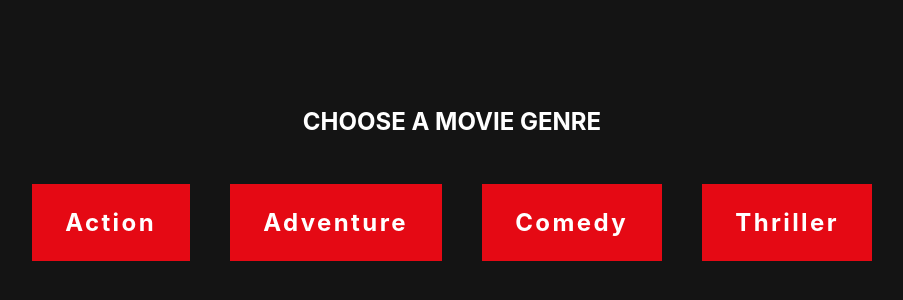
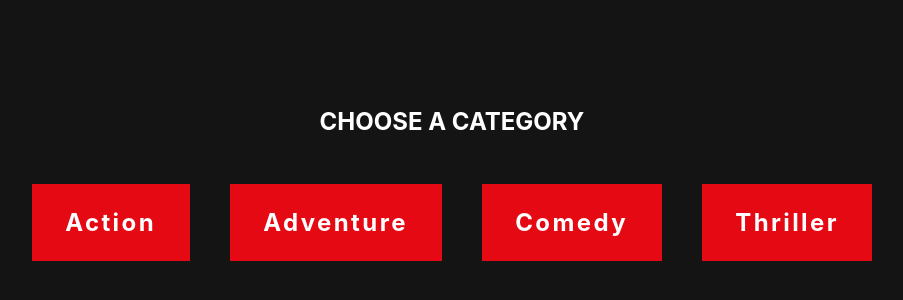
Before and after one commit to flydjo/movie-quizz, a React (Create React App) app in the folder frontend/: page /gender in a window 1280 px wide. Shown: the part 88-388 px from the top of the page, without its empty margins (188-1091 px from the left). Built offline with nearby package versions, Linux system fonts and the light colour scheme.

Commit message:
fix(develop): change title select genre page

```diff
--- a/frontend/src/pages/SelectGenre.js
+++ b/frontend/src/pages/SelectGenre.js
@@ -6,7 +6,7 @@ function SelectGenre() {
     return(
         <div className="select-genre-container">
 
-            <h2 className="gender-sub-title">Choose a movie genre</h2>
+            <h2 className="gender-sub-title">Choose a category</h2>
             <div className="select-button-genre-container">
                 <Link className="select-genre-button" to="/quizz/28">
                     Action
```
